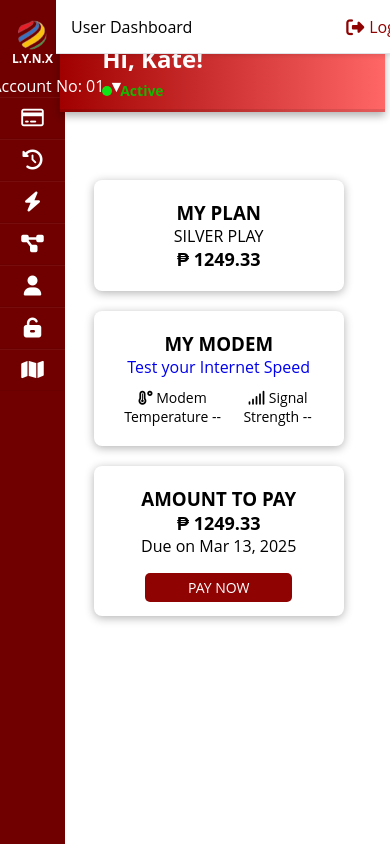
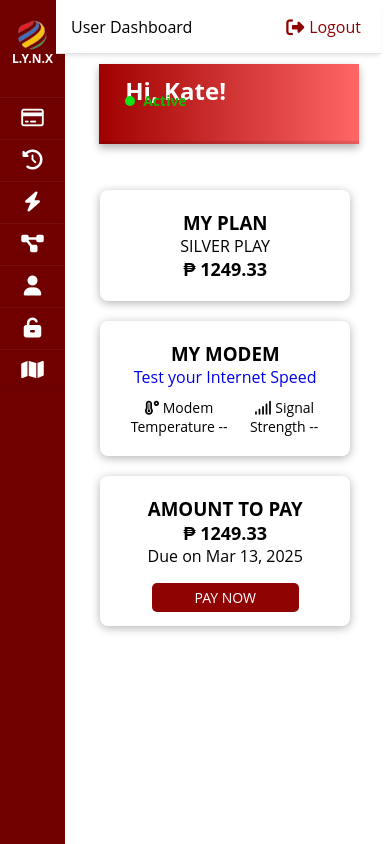
Before and after one commit to WesleyJoshuaPerez/Capstone, a PHP site: page /Github/user_dashboard.html in a window 390 px wide. Run offline with PHP 8.4, Linux system fonts and the light colour scheme; some libraries are stand-ins or nearby versions.

Commit message:
user dashboard modification

```diff
--- a/frontend/styles/user_dashboard.css
+++ b/frontend/styles/user_dashboard.css
@@ -196,7 +196,7 @@
   color: #ffffff; /* Dark purple */
   margin: 0;
   position: relative;
-  left: 2rem;
+  left: 1rem;
 }
 
 #homeSection p {
@@ -207,14 +207,6 @@
   text-align: center;
 }
 
-#homeSection .account {
-  font-size: 16px;
-  color: #ffffff;
-  margin: 0;
-  position: relative;
-  right: 35rem;
-}
-
 /* Status styling */
 #homeSection .status {
   display: flex;
@@ -223,7 +215,8 @@
   font-weight: bold;
   color: #18b500; /* Gold color */
   position: relative;
-  left: 2rem;
+  left: 1rem;
+
 }
 
 #homeSection .status-icon {
@@ -679,34 +672,27 @@
     padding-top: 20px;
     overflow: hidden;
   }
-
   .wrapper .sidebar h2 {
     font-size: 12px;
   }
-
   .wrapper .sidebar ul {
     display: block;
   }
-
   .wrapper .sidebar ul li {
     padding: 10px;
     text-align: center;
   }
-
   .wrapper .sidebar ul li a {
     font-size: 0;
   }
-
   .wrapper .sidebar ul li a i {
     font-size: 20px;
   }
-
   .wrapper .main_content {
     width: calc(100% - 65px) !important;
     margin-left: 65px !important;
     max-width: 100%;
   }
-
   .header {
     width: calc(100% - 65px) !important; /* Ensures it fits the screen */
     left: 16px !important;
@@ -730,7 +716,7 @@
     right: 0.3rem !important;
     max-width: 100%;
     top: 4rem;
-}
+  }
   #homeSection h1 {
     font-size: 1.5rem !important;
     margin-right: 4rem !important;
@@ -748,11 +734,12 @@
     width: 250px !important;
     margin-right: 0.5rem !important;
   }
-
+  .card-container {
+    width: 100% !important;
+  }
   .price {
     font-size: 18px !important;
   }
-
   .modem-info {
     font-size: 14px !important;
   }
@@ -768,16 +755,16 @@
     right: 0.5rem !important;
   }
   .table-container {
-    width: 18rem !important; /* Ensure it takes full screen width */
+    width: 18rem !important;
     max-width: 420px !important;
-    overflow-x: auto !important; /* Enable scrolling if needed */
+    overflow-x: auto !important;
     position: relative !important;
-    right: 1rem !important; /* Prevent shifting */
+    right: 1rem !important;
   }
   #historyTable {
-    width: 100% !important; /* Makes the table responsive */
-    min-width: 350px; /* Ensures columns fit */
-    table-layout: auto !important; /* Allows content to adjust */
+    width: 100% !important;
+    min-width: 350px;
+    table-layout: auto !important;
   }
   #applicationDiv {
     position: relative !important;
@@ -845,26 +832,23 @@
   }
 }
 
-/* Home Section Responsiveness */
+/* Responsiveness for 768px screen */
 @media screen and (max-width: 768px) {
   .header {
-    width: calc(100% - 5px) !important; /* Ensures it fits the screen */
+    width: calc(100% - 65px) !important; /* Adjust width to consider the sidebar */
     position: relative;
-    right: 2.5rem !important;
+    right: 0 !important; /* Prevent shifting */
+    margin-left: 20px; /* Ensures it doesn't overlap */
   }
   #homeSection {
-    flex-direction: column;
-    height: 7rem;
-    padding: 20px;
-    position: relative;
-    top: 2rem;
+      width: calc(100% - 65px) !important; /* Make sure it fits within the screen */
+      margin-left: 39px !important; /* Align with sidebar */
+      height: 7rem; /* Allow flexible height */
+      padding: 20px;
   }
-
   #homeSection h1 {
     font-size: 2rem;
-    position: relative;
   }
-
   #homeSection .status {
     justify-content: left;
   }
@@ -879,10 +863,6 @@
   .card {
     width: 90%;
     max-width: 400px;
-  }
-  #homeSection .account {
-    position: relative !important;
-    right: 10.3rem !important;
   }
   .form-row {
     flex-direction: column;
--- a/user_dashboard.html
+++ b/user_dashboard.html
@@ -74,7 +74,6 @@
         <div id="homeSection">
         <div class="home-content">
             <h1>Hi, <span id="userName">Kate!</span></h1>
-            <p class="account">Account No: <span id="accountNumber">01</span> <span class="dropdown-icon">▼</span></p>
 
             <!-- Status Section -->
             <div class="status">
```
